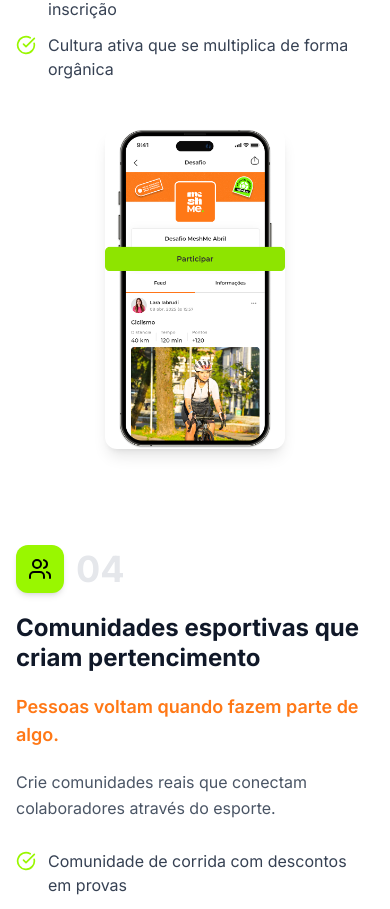
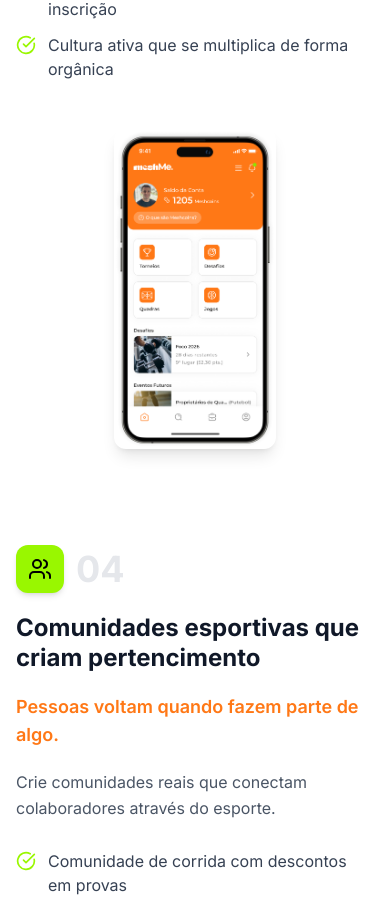
Before and after one commit to meshme-app/meshme-site, a Next.js app: page /para-empresas in a window 390 px wide. Shown: the part 6660-7569 px from the top of the page. Built offline with nearby package versions, Linux system fonts and the light colour scheme.

Commit message:
feat: update item 3 with new MeshCoins image for app home
Use new MeshCoins image with iPhone frame and active challenge.

Co-authored-by: null <196791108+rossi-meshme@users.noreply.github.com>

```diff
--- a/components/para-empresas/para-empresas-features.tsx
+++ b/components/para-empresas/para-empresas-features.tsx
@@ -43,7 +43,7 @@ const features = [
     description: "Sistema de recompensas que valoriza a constância e o impacto coletivo.",
     color: "bg-[#FF7816]",
     iconColor: "text-white",
-    image: "/challenge-feed-mockup.png",
+    image: "/meshcoins-iphone.png",
     bullets: [
       "Moeda digital exclusiva da MeshMe",
       "Troca por produtos e experiências saudáveis",
```
Also changed, not shown: public/meshcoins-iphone.png (added).
